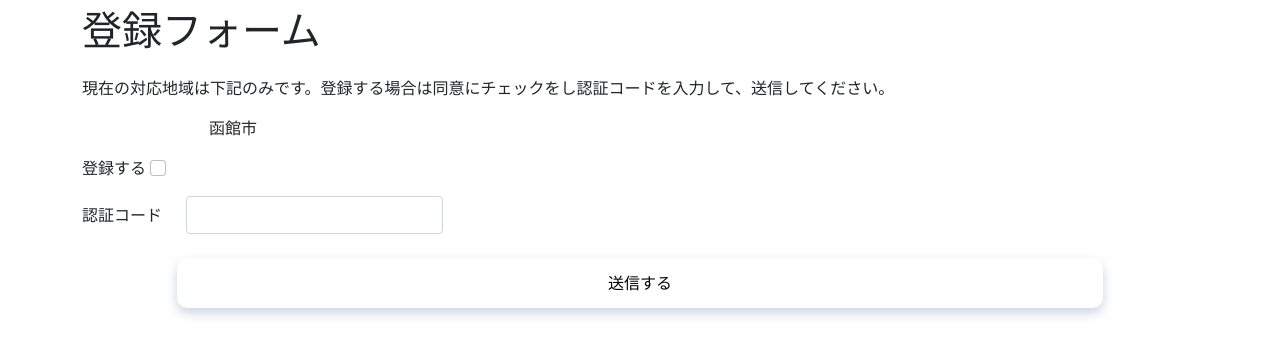
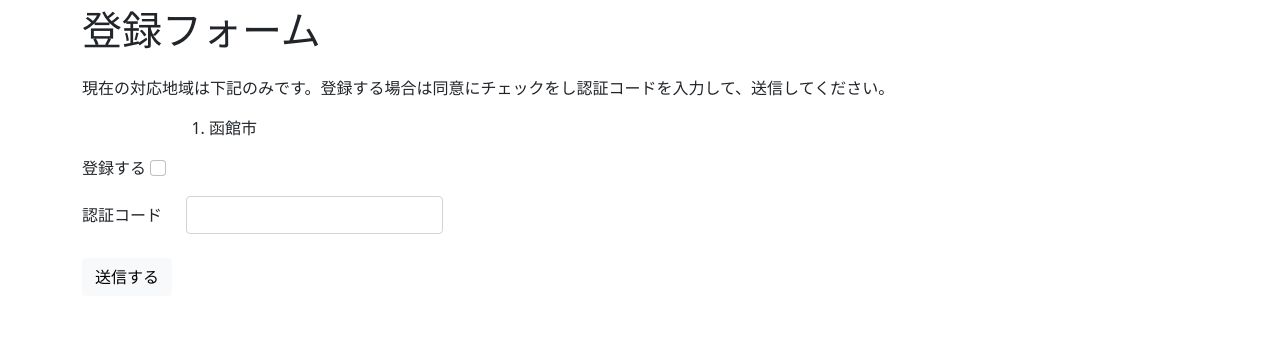
Before and after one commit to hashiba-k-jp/hakodate-a05, a Flask app: template templates/control.html in a window 1280 px wide. Shown: the top 356 px of the page. Run offline with Flask 2, Linux system fonts and the light colour scheme; the template is opened without the code that fills it, so the values that code supplies are empty; parts of the project's set-up code (start-up, migrations or seed data) failed here and were passed over; some libraries are stand-ins or nearby versions.

Commit message:
登録フォームのデザインを位置情報要求ページのものに合わせた

```diff
--- a/src/getInfoFromJMA/data/lastInfo.json
+++ b/src/getInfoFromJMA/data/lastInfo.json
@@ -1,4 +1,4 @@
 {
     "Earthquake": "http://www.data.jma.go.jp/developer/xml/data/20211212140030_0_VFVO53_010000.xml",
-    "Warning": "http://www.data.jma.go.jp/developer/xml/data/20211212131730_0_VPTA50_010000.xml"
+    "Warning": "http://www.data.jma.go.jp/developer/xml/data/20211212142506_0_VPWW53_471000.xml"
 }
--- a/templates/control.html
+++ b/templates/control.html
@@ -10,9 +10,6 @@
     <!--bootstrapとのリンク-->
     <link href="https://cdn.jsdelivr.net/npm/bootstrap@5.0.0-beta1/dist/css/bootstrap.min.css" rel="stylesheet"
         integrity="sha384-giJF6kkoqNQ00vy+HMDP7azOuL0xtbfIcaT9wjKHr8RbDVddVHyTfAAsrekwKmP1" crossorigin="anonymous">
-
-    <!--独自のCSSの読み込み-->
-    <link rel="stylesheet" type="text/css" href="../static/css/control.css">
 </head>
 
 <body>
@@ -27,7 +24,7 @@
             <div class="col-1"></div>
             <div class="col-11">
                 <ol>
-                    <lo>函館市</lo>
+                    <li>函館市</li>
                 </ol>
             </div>
         </div>
@@ -47,11 +44,9 @@
             </div>
             <br>
             <div class="row">
-                <div class="col-1"></div>
-                <div class="col-10">
-                    <button class="container-fluid submit_button" id="submit_button">送信する</button>
-                </div>
-                <div class="col-1"></div>
+            	<div class="col-auto">
+            		<button class="btn btn-light submit_button" id="submit_button">送信する</button>
+            	</div>
             </div>
         </form>
     </div>
```
